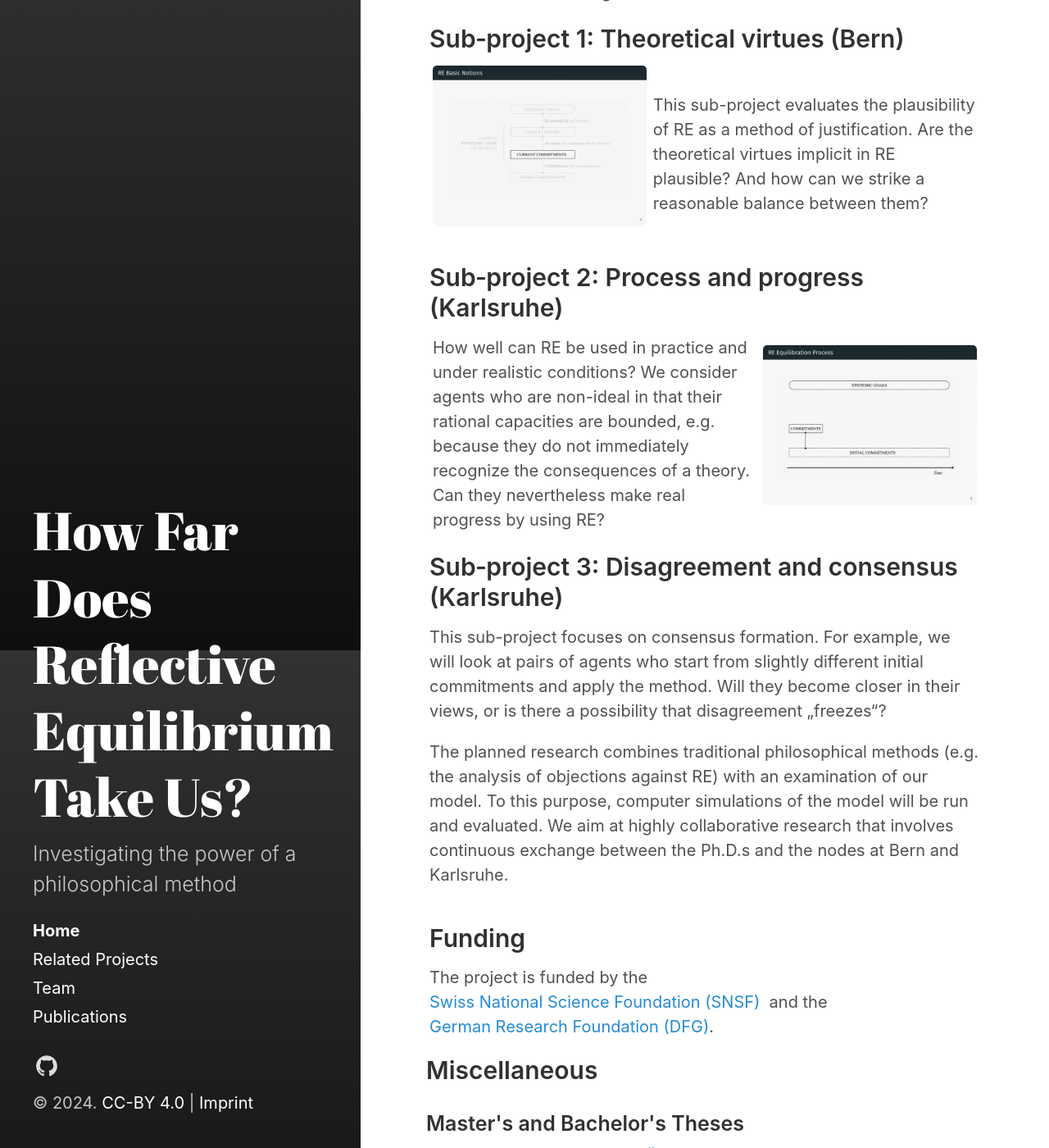
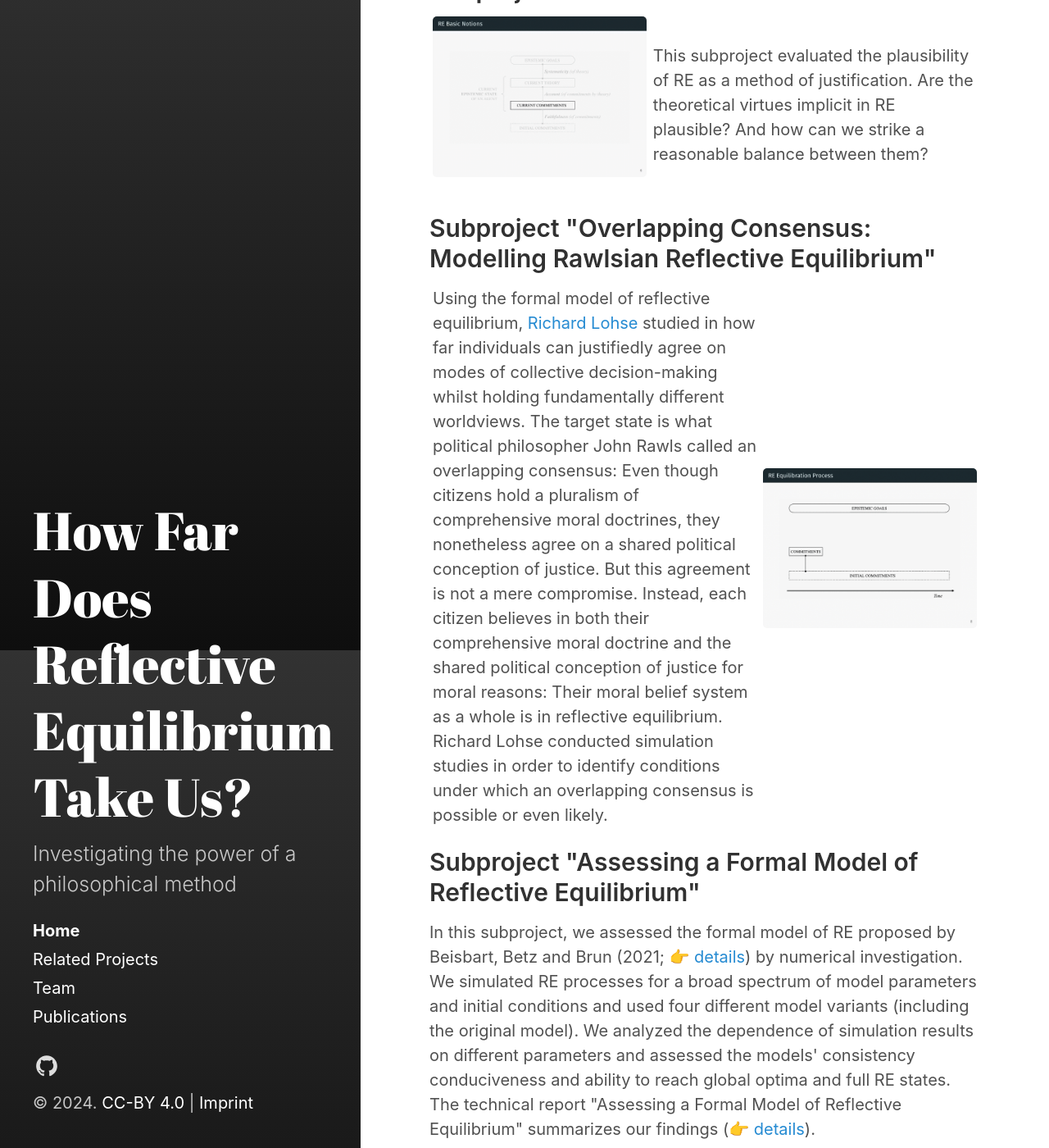
Before and after one commit to re-models/re-models.github.io, a Jekyll site: the page built from index.html, in a window 1280 px wide and 1400 px high, scrolled down 1007 px. Shown: the whole window at 82% size. Built offline with Jekyll 4.4.1, drawn with Linux system fonts in a browser that asks for light colours; some of the changed text lies outside the part shown.

Commit message:
Updating subproject descriptions; adding funding logos.

```diff
--- a/index.html
+++ b/index.html
@@ -31,60 +31,61 @@ title: The Method of Reflective Equilibrium
 <h2>Project Description</h2>
 <div class="row">
 <div style="width:100%;">
-In this project, we explored the method of RE with formal tools. Our main question was what the method can achieve. We implemented the model of Beisbart, Betz and Brun (2021) in Python (👉 <a href="{{ site.data.re_project.links.rethon_github }}" target="_blank">external link</a>) to assess expectations invested in, and objections raised against RE. The technical report "Assessing a Formal Model of Reflective Equilibrium" summarizes our findings (👉 <a href="{{ '/publications.html#freivogel_assessing_2024' | relative_url }}">details</a>).
+In this project, we explored the method of RE with formal tools. Our main question was what the method can achieve. We implemented the model of Beisbart, Betz and Brun (2021) in Python (👉 <a href="{{ site.data.re_project.links.rethon_github }}" target="_blank">external link</a>) to assess expectations invested in, and objections raised against RE.
 </div>
 </div>
 
 
 <div class="row">
-    <div style="width:100%;"> <h2>Sub‑project 1: Theoretical virtues (Bern)</h2> </div>
+    <div style="width:100%;"><h2>Subproject "Theoretical Virtues"</h2> </div>
 </div>
 <div class="row">
     <div class="column40"><img src="{{ '/assets/img/re_basic_notions.gif' | relative_url }}"></div>
     <div class="column60">
-        This sub-project evaluates the plausibility of RE as a method of justification. Are the theoretical virtues implicit in RE plausible? And how can we strike a reasonable balance between them?
+        This subproject evaluated the plausibility of RE as a method of justification. Are the theoretical virtues implicit in RE plausible? And how can we strike a reasonable balance between them?
     </div>
 </div>
 
 <div class="row">
-    <div style="width:100%;"> <h2>Sub‑project 2: Process and progress (Karlsruhe)</h2> </div>
+    <div style="width:100%;"> <h2>Subproject "Overlapping Consensus: Modelling Rawlsian Reflective Equilibrium"</h2> </div>
 </div>
 
 <div class="row">
     <div class="column60">
-        How well can RE be used in practice and under realistic conditions? We consider agents who are non-ideal in that their rational capacities are bounded, e.g. because they do not immediately recognize the consequences of a theory. Can they nevertheless make real progress by using RE?
+        Using the formal model of reflective equilibrium, <a href="{{ '/team.html#lohse' | relative_url }}">Richard Lohse</a> studied in how far individuals can justifiedly agree on modes of collective decision-making whilst holding fundamentally different worldviews. The target state is what political philosopher John Rawls called an overlapping consensus: Even though citizens hold a pluralism of comprehensive moral doctrines, they nonetheless agree on a shared political conception of justice. But this agreement is not a mere compromise. Instead, each citizen believes in both their comprehensive moral doctrine and the shared political conception of justice for moral reasons: Their moral belief system as a whole is in reflective equilibrium. Richard Lohse conducted simulation studies in order to identify conditions under which an overlapping consensus is possible or even likely.
     </div>
     <div class="column40"><img src="{{ '/assets/img/re_equilibration_process.gif' | relative_url }}"></div>
 
 </div>
 <div class="row">
-    <h2>Sub‑project 3: Disagreement and consensus (Karlsruhe)</h2>
+    <h2>Subproject "Assessing a Formal Model of Reflective Equilibrium"</h2>
 </div>
 <div class="row">
     <p>
-    This sub-project focuses on consensus formation. For example, we will look at pairs of agents who start from slightly different initial commitments and apply the method. Will they become closer in their views, or is there a possibility that disagreement „freezes“?
-    </p>
-    <p>
-    The planned research combines traditional philosophical methods (e.g. the analysis of objections against RE) with an examination of our model. To this purpose, computer simulations of the model will be run and evaluated. We aim at highly collaborative research that involves continuous exchange between the Ph.D.s and the nodes at Bern and Karlsruhe.
-    </p>
+    In this subproject, we assessed the formal model of RE proposed by Beisbart, Betz and Brun (2021; 👉 <a href="{{ '/publications.html#bbb_2021' | relative_url }}">details</a>) by numerical investigation. We simulated RE processes for a broad spectrum of model parameters and initial conditions and used four different model variants (including the original model). We analyzed the dependence of simulation results on different parameters and assessed the models' consistency conduciveness and ability to reach global optima and full RE states. The technical report "Assessing a Formal Model of Reflective Equilibrium" summarizes our findings (👉 <a href="{{ '/publications.html#freivogel_assessing_2024' | relative_url }}">details</a>).
+</div>
+
+
+<h2>Miscellaneous</h2>
+
+<h3>Master's and Bachelor's Theses</h3>
+<div class="row">
+👉&nbsp;<a href="{{ '/assets/content/Abschlussarbeiten_Reflective_Equilibrium.pdf' | relative_url }}" target="_blank">Abschlussarbeiten zum Überlegungsgleichgewicht</a>
+</div>
+
+<h3>RE Conference</h3>
+<div class="row">
+👉&nbsp;<a href="{{ site.data.re_project.links.re_conference }}" target="_blank">Reflective Equilibrium -
+51 Years after "A Theory of Justice"</a>
 </div>
 
 <div class="row">
     <h2>Funding</h2>
 </div>
 <div class="row">
-    The project is funded by the &nbsp;<a href="{{ site.data.re_project.links.funding }}" target="_blank">Swiss National Science Foundation (SNSF)</a>&nbsp; and the &nbsp;<a href="{{ site.data.re_project.links.funding_dfg }}" target="_blank">German Research Foundation (DFG)</a>.
+    The project was funded by the &nbsp;<a href="{{ site.data.re_project.links.funding_snsf }}" target="_blank">Swiss National Science Foundation</a>&nbsp;(grant 182854) and the&nbsp;<a href="{{ site.data.re_project.links.funding_dfg }}" target="_blank">German Research Foundation</a>(grant 412679086).
 </div>
-
-<h2>Miscellaneous</h2>
-
-<h3>Master's and Bachelor's Theses</h3>
 <div class="row">
-👉 &nbsp;<a href="{{ '/assets/content/Abschlussarbeiten_Reflective_Equilibrium.pdf' | relative_url }}" target="_blank">Abschlussarbeiten zum Überlegungsgleichgewicht</a>
+    <div class="column50" style="padding:30px"><img src="{{ '/assets/img/logoSNSF.PNG' | relative_url }}"></div>
+    <div class="column50"><img src="{{ '/assets/img/logoDFG.jpg' | relative_url }}"></div>
 </div>
-
-<h3>RE Conference</h3>
-<div class="row">
-👉 &nbsp;<a href="{{ site.data.re_project.links.re_conference }}" target="_blank">Reflective Equilibrium -
-51 Years after "A Theory of Justice"</a>
-</div>
```
Also changed, not shown: assets/img/logoDFG.jpg (added), assets/img/logoSNSF.PNG (added).
